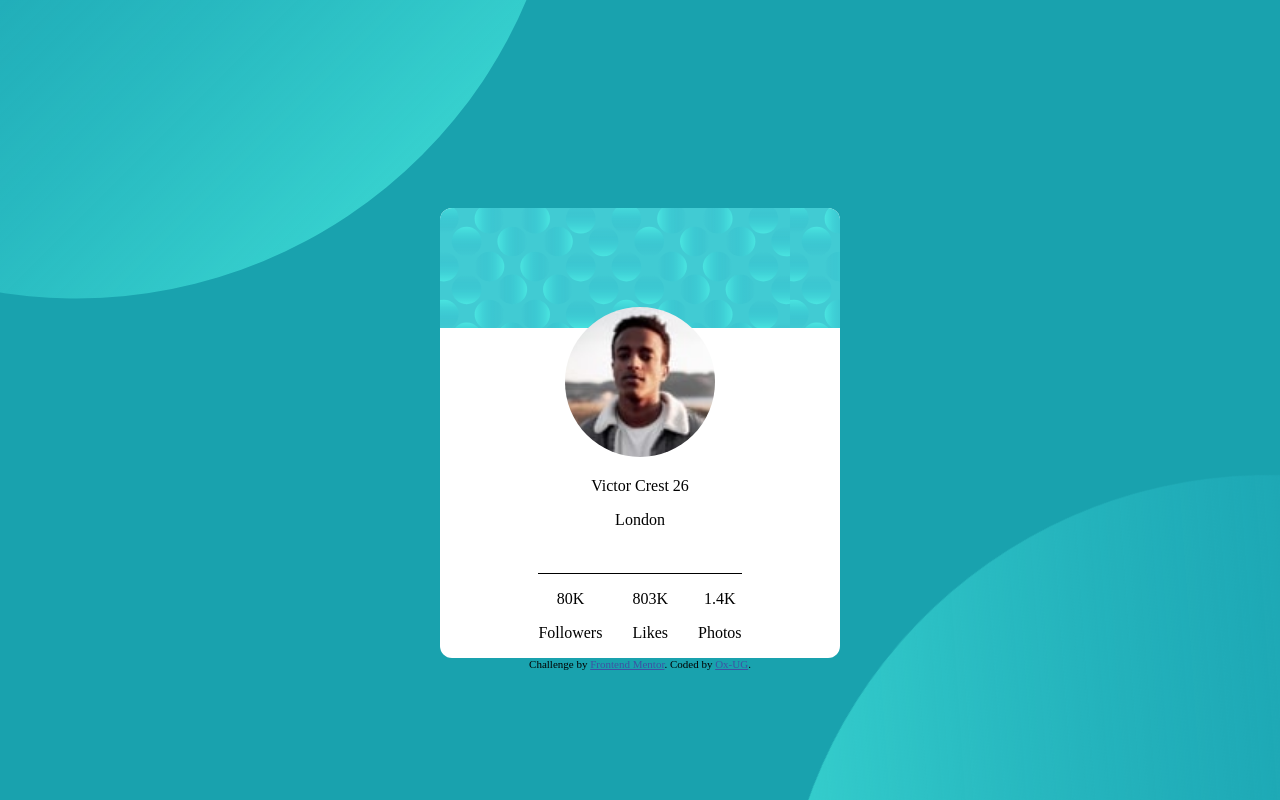
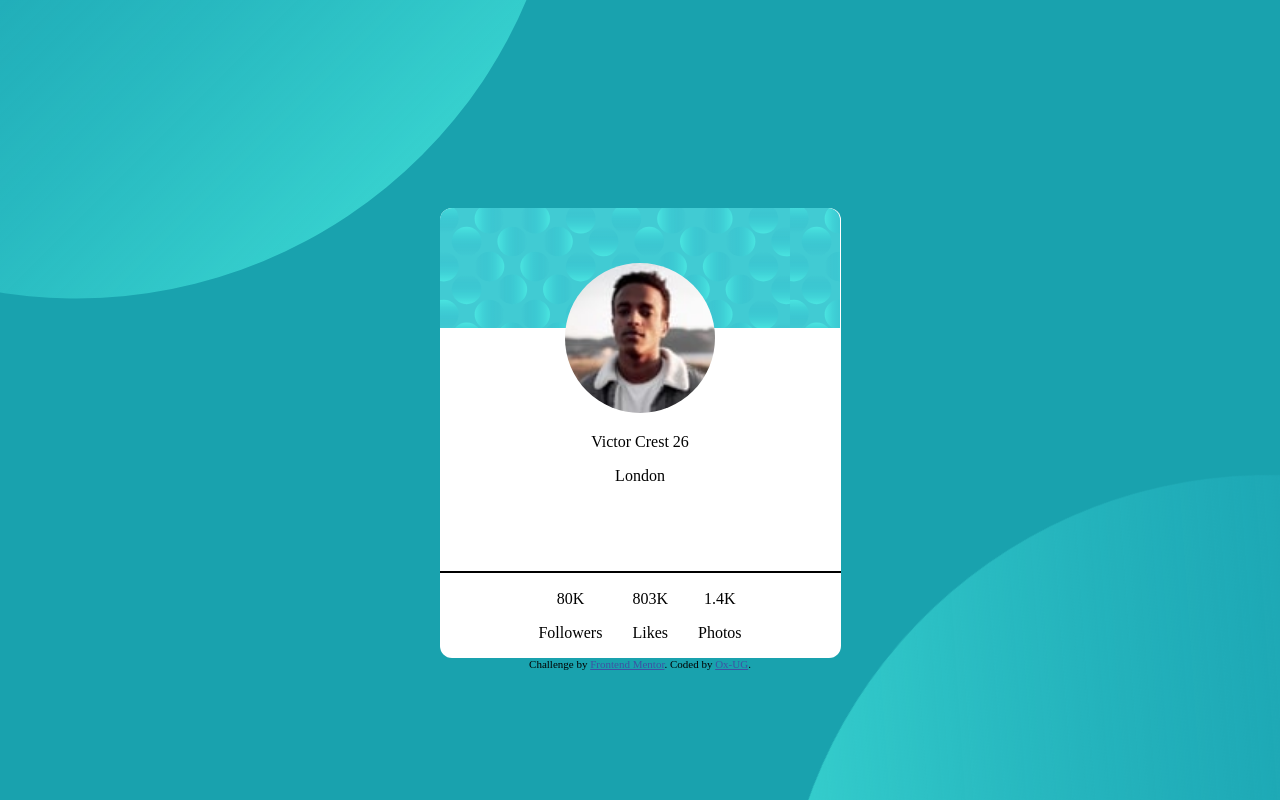
Before and after one commit to 0x-UG/profile-card-component, a plain HTML site: page index.html in a window 1280 px wide. Drawn offline with Linux system fonts and the light colour scheme.

Commit message:
created full layout, minor changes to styling left

```diff
--- a/index.html
+++ b/index.html
@@ -45,6 +45,8 @@
 			<p id="location">London</p>
 		</div>
 
+		<div class="line"></div>
+
 		<div id="stats">
 			<div class="stats">
 				<p>80K</p>
--- a/style.css
+++ b/style.css
@@ -53,16 +53,21 @@ body {
 #profile-pic {
         height: 150px;
         width: 100%;
-        margin-top: -50px;
+        margin-top: -140px;
         border-radius: 50%;
 }
 
 #stats {
         display: flex;
         gap: 30px;
-        border-top: 1px solid black;
 }
 
 p {
         text-align: center;
 }
+
+.line {
+        border: 1px solid black;
+        width: 399px;
+        margin-bottom: -70px;
+}
```
